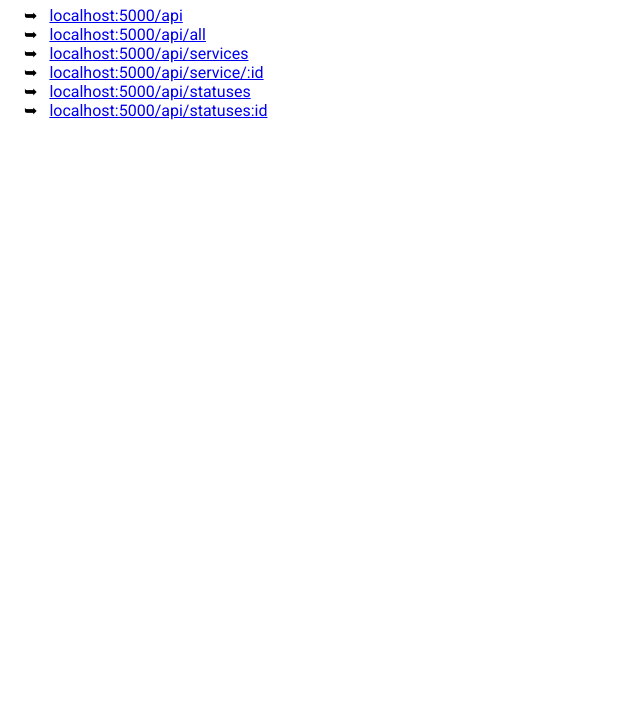
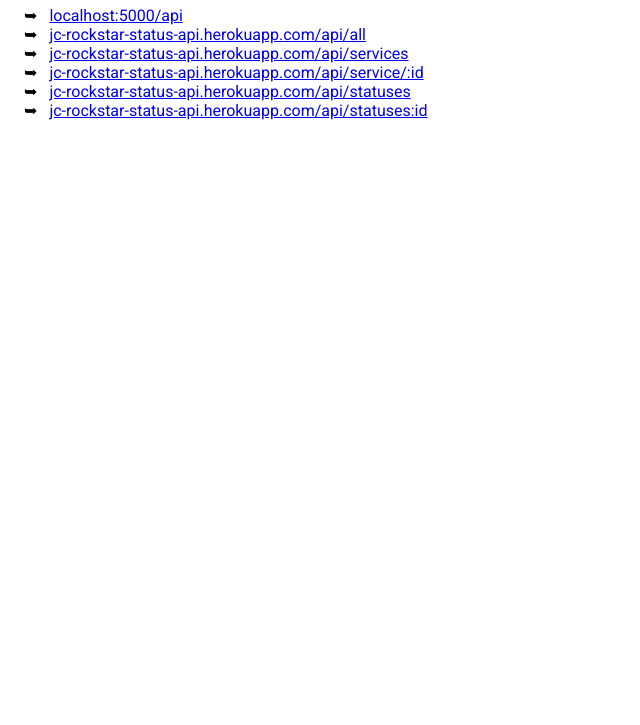
Before and after one commit to jonoman55/rockstar-status-api, a website: page public/index.html in a window 1280 px wide. Shown: the part 75-800 px from the top of the page, without its empty margins (0-640 px from the left). Drawn offline with Linux system fonts and the light colour scheme.

Commit message:
links updated in index.html

```diff
--- a/public/index.html
+++ b/public/index.html
@@ -23,33 +23,33 @@
       <h1>API Routes</h1>
       <ul>
         <li>
-          <a href="http://localhost:5000/api" target="_blank" rel="noreferrer">
+          <a href="https://jc-rockstar-status-api.herokuapp.com/api" target="_blank" rel="noreferrer">
             localhost:5000/api
           </a>
         </li>
         <li>
-          <a href="http://localhost:5000/api/all" target="_blank" rel="noreferrer">
-            localhost:5000/api/all
+          <a href="https://jc-rockstar-status-api.herokuapp.com/api/all" target="_blank" rel="noreferrer">
+            jc-rockstar-status-api.herokuapp.com/api/all
           </a>
         </li>
         <li>
-          <a href="http://localhost:5000/api/services" target="_blank" rel="noreferrer">
-            localhost:5000/api/services
+          <a href="https://jc-rockstar-status-api.herokuapp.com/api/services" target="_blank" rel="noreferrer">
+            jc-rockstar-status-api.herokuapp.com/api/services
           </a>
         </li>
         <li>
-          <a href="http://localhost:5000/api/services/1" target="_blank" rel="noreferrer">
-            localhost:5000/api/service/:id
+          <a href="https://jc-rockstar-status-api.herokuapp.com/api/services/1" target="_blank" rel="noreferrer">
+            jc-rockstar-status-api.herokuapp.com/api/service/:id
           </a>
         </li>
         <li>
-          <a href="http://localhost:5000/api/statuses" target="_blank" rel="noreferrer">
-            localhost:5000/api/statuses
+          <a href="https://jc-rockstar-status-api.herokuapp.com/api/statuses" target="_blank" rel="noreferrer">
+            jc-rockstar-status-api.herokuapp.com/api/statuses
           </a>
         </li>
         <li>
-          <a href="http://localhost:5000/api/statuses/1" target="_blank" rel="noreferrer">
-            localhost:5000/api/statuses:id
+          <a href="https://jc-rockstar-status-api.herokuapp.com/api/statuses/1" target="_blank" rel="noreferrer">
+            jc-rockstar-status-api.herokuapp.com/api/statuses:id
           </a>
         </li>
       </ul>
```
